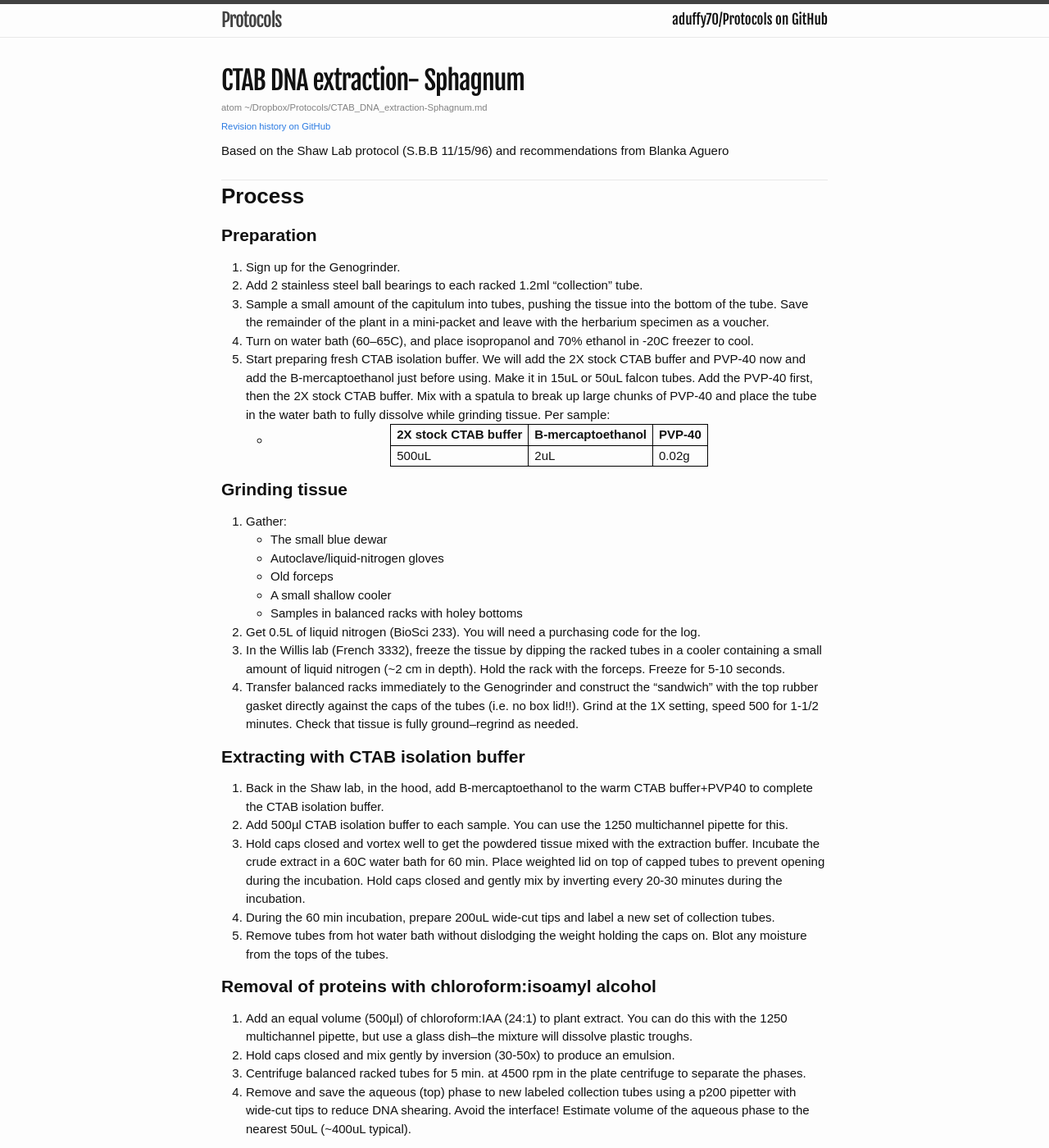
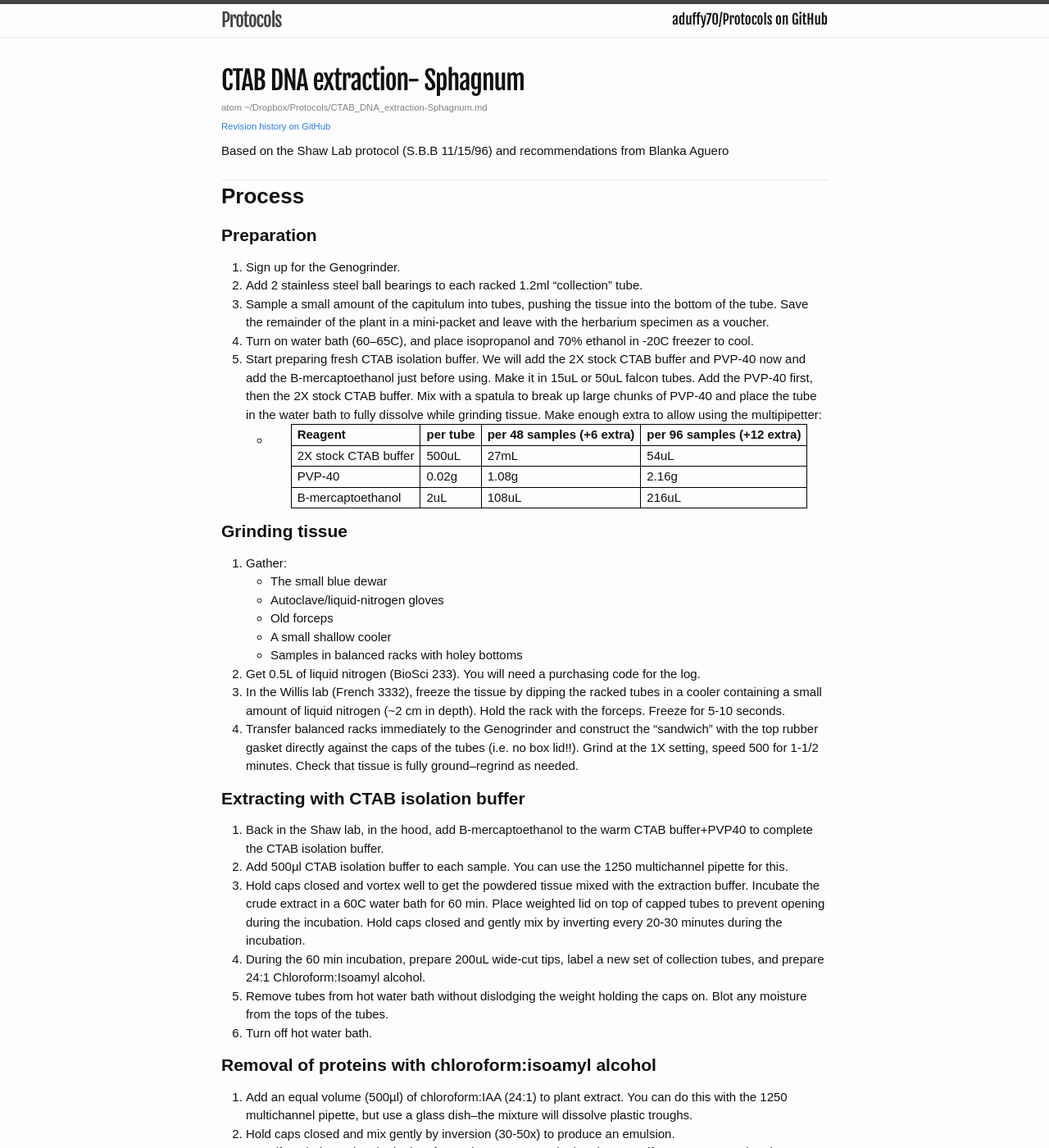
Before and after one commit to aduffy70/Protocols, a Jekyll site: the page built from CTAB_DNA_extraction-Sphagnum.md, in a window 1280 px wide and 1400 px high. Shown: the whole window at 82% size. Built offline with Jekyll 4.4.1, drawn with Linux system fonts in a browser that asks for light colours.

Commit message:
Make enough extra CTAB extraction buffer to allow using the multipipetter. I added recipes for 48 and 96 samples--my typical run-sizes. Added a reminder to shut off the water bath.

```diff
--- a/CTAB_DNA_extraction-Sphagnum.md
+++ b/CTAB_DNA_extraction-Sphagnum.md
@@ -13,10 +13,13 @@ Based on the Shaw Lab protocol (S.B.B 11/15/96) and recommendations from Blanka
 1. Add 2 stainless steel ball bearings to each racked 1.2ml “collection” tube.
 1. Sample a small amount of the capitulum into tubes, pushing the tissue into the bottom of the tube. Save the remainder of the plant in a mini-packet and leave with the herbarium specimen as a voucher.
 1. Turn on water bath (60--65C), and place isopropanol and 70% ethanol in -20C freezer to cool.
-1. Start preparing fresh CTAB isolation buffer. We will add the 2X stock CTAB buffer and PVP-40 now and add the B-mercaptoethanol just before using. Make it in 15uL or 50uL falcon tubes.  Add the PVP-40 first, then the 2X stock CTAB buffer. Mix with a spatula to break up large chunks of PVP-40 and place the tube in the water bath to fully dissolve while grinding tissue. Per sample:
-  * | 2X stock CTAB buffer | B-mercaptoethanol | PVP-40 |
-    | -------------------- | ----------------- | ------ |
-    | 500uL | 2uL | 0.02g |
+1. Start preparing fresh CTAB isolation buffer. We will add the 2X stock CTAB buffer and PVP-40 now and add the B-mercaptoethanol just before using. Make it in 15uL or 50uL falcon tubes.  Add the PVP-40 first, then the 2X stock CTAB buffer. Mix with a spatula to break up large chunks of PVP-40 and place the tube in the water bath to fully dissolve while grinding tissue. Make enough extra to allow using the multipipetter:
+  * | Reagent | per tube | per 48 samples (+6 extra) | per 96 samples (+12 extra) |
+    | ------- | -------- | ------------------------- | -------------------------- |
+    | 2X stock CTAB buffer | 500uL | 27mL | 54uL |
+    | PVP-40 | 0.02g | 1.08g | 2.16g |
+    | B-mercaptoethanol | 2uL | 108uL | 216uL |
+
 
 ## Grinding tissue
 
@@ -31,12 +34,12 @@ Based on the Shaw Lab protocol (S.B.B 11/15/96) and recommendations from Blanka
 1. Transfer balanced racks immediately to the Genogrinder and construct the “sandwich” with the top rubber gasket directly against the caps of the tubes (i.e. no box lid!!). Grind at the 1X setting, speed 500 for 1-1/2 minutes. Check that tissue is fully ground--regrind as needed.
 
 ## Extracting with CTAB isolation buffer
-
 1. Back in the Shaw lab, in the hood, add B-mercaptoethanol to the warm CTAB buffer+PVP40 to complete the CTAB isolation buffer.
 1. Add 500µl CTAB isolation buffer to each sample.  You can use the 1250 multichannel pipette for this.
 1. Hold caps closed and vortex well to get the powdered tissue mixed with the extraction buffer. Incubate the crude extract in a 60C water bath for 60 min.  Place weighted lid on top of capped tubes to prevent opening during the incubation. Hold caps closed and gently mix by inverting every 20-30 minutes during the incubation.
-1. During the 60 min incubation, prepare 200uL wide-cut tips and label a new set of collection tubes.
+1. During the 60 min incubation, prepare 200uL wide-cut tips, label a new set of collection tubes, and prepare 24:1 Chloroform:Isoamyl alcohol.
 1. Remove tubes from hot water bath without dislodging the weight holding the caps on. Blot any moisture from the tops of the tubes.
+1. Turn off hot water bath.
 
 ## Removal of proteins with chloroform:isoamyl alcohol
 
```
